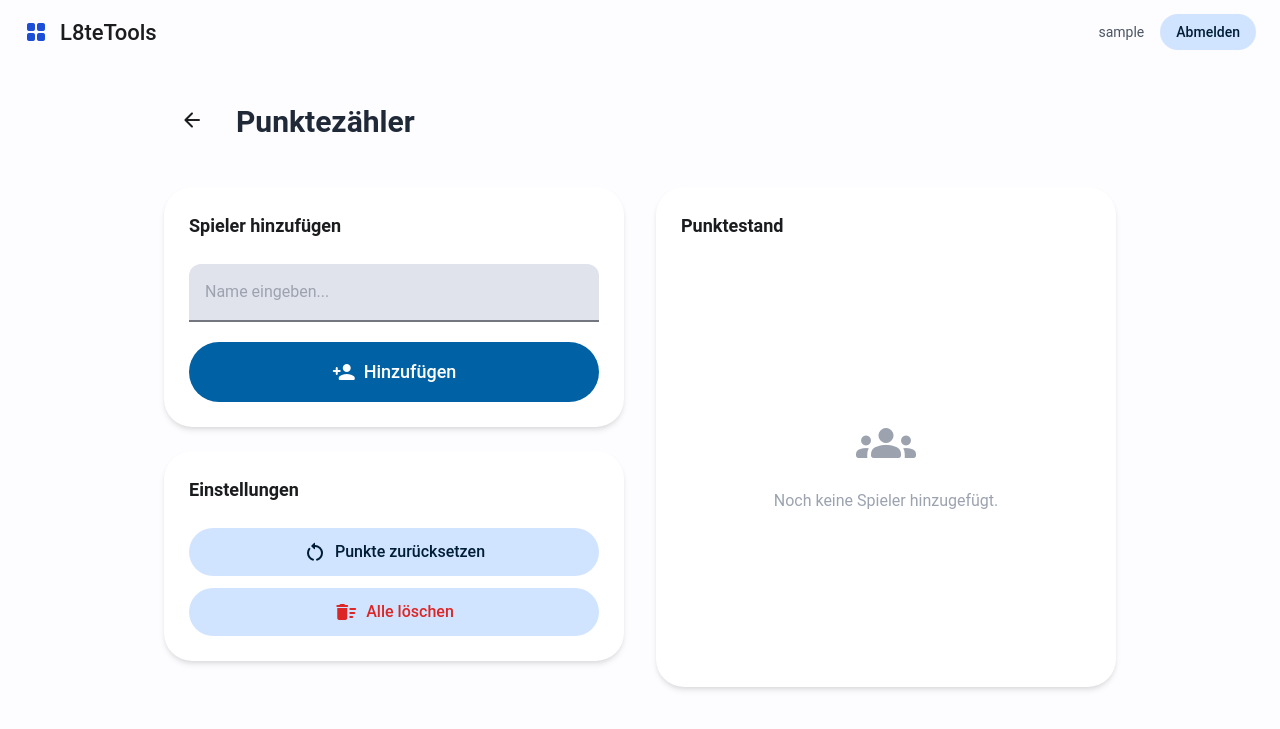
After one commit to L8teNever/L8teTools, a Flask app: page /tools/score-tracker in a window 1280 px wide. The commit adds this page. Shown: the top 729 px of the page. Run offline with Flask 3, Linux system fonts and the light colour scheme; the visitor is signed in with stand-in values (Sample User, id 1); some libraries are stand-ins or nearby versions; some web fonts are replaced.

Commit message:
v.0.0.32 - Add Score Tracker (Punktezähler) tool

```diff
--- a/app.py
+++ b/app.py
@@ -117,6 +117,11 @@ def create_app():
     @login_required
     def dice_roller():
         return render_template('tools/dice_roller.html')
+
+    @app.route('/tools/score-tracker')
+    @login_required
+    def score_tracker():
+        return render_template('tools/score_tracker.html', user=current_user)
 
     @app.route('/api/convert', methods=['POST'])
     @login_required
--- /dev/null
+++ b/templates/tools/score_tracker.html
@@ -0,0 +1,179 @@
+{% extends "base.html" %}
+
+{% block title %}Punktezähler{% endblock %}
+
+{% block content %}
+<div class="tool-page-container">
+    <div class="page-header">
+        <a href="{{ url_for('dashboard') }}"
+            class="p-4 hover:bg-gray-100 dark:hover:bg-gray-800 rounded-full transition-colors">
+            <span class="material-icons-round text-2xl">arrow_back</span>
+        </a>
+        <h2 class="text-3xl font-bold text-gray-800 dark:text-gray-100">Punktezähler</h2>
+    </div>
+
+    <div class="tool-grid">
+        <!-- New Player Column -->
+        <div class="flex flex-col gap-6">
+            <div class="m3-card">
+                <h3 class="text-lg font-bold mb-6">Spieler hinzufügen</h3>
+                <div class="m3-input-group">
+                    <input type="text" id="playerName" class="m3-text-input" placeholder="Name eingeben..."
+                        autocomplete="off">
+                </div>
+                <button class="m3-button m3-button-filled w-full py-4 text-lg" onclick="addPlayer()">
+                    <span class="material-icons-round">person_add</span>
+                    Hinzufügen
+                </button>
+            </div>
+
+            <div class="m3-card">
+                <h3 class="text-lg font-bold mb-6">Einstellungen</h3>
+                <div class="flex flex-col gap-3">
+                    <button class="m3-button w-full py-3 border-2 border-gray-200 dark:border-gray-700"
+                        onclick="resetAllScores()">
+                        <span class="material-icons-round">restart_alt</span>
+                        Punkte zurücksetzen
+                    </button>
+                    <button
+                        class="m3-button w-full py-3 text-red-600 dark:text-red-400 border-2 border-red-100 dark:border-red-900/30"
+                        onclick="clearAllPlayers()">
+                        <span class="material-icons-round">delete_sweep</span>
+                        Alle löschen
+                    </button>
+                </div>
+            </div>
+        </div>
+
+        <!-- Score List Column -->
+        <div class="m3-card flex flex-col min-h-[500px]">
+            <h3 class="text-lg font-bold mb-6">Punktestand</h3>
+            <div id="playerList" class="space-y-4 flex-1">
+                <!-- Players will be injected here -->
+                <div class="flex flex-col items-center justify-center h-full text-gray-400 py-20" id="emptyState">
+                    <span class="material-icons-round text-6xl mb-4">groups</span>
+                    <p>Noch keine Spieler hinzugefügt.</p>
+                </div>
+            </div>
+        </div>
+    </div>
+</div>
+
+<template id="playerTemplate">
+    <div
+        class="flex items-center justify-between p-4 bg-gray-50 dark:bg-gray-800/50 rounded-2xl border border-gray-100 dark:border-gray-700 transition-all player-row">
+        <div class="flex items-center gap-4">
+            <div
+                class="w-10 h-10 rounded-full bg-blue-100 dark:bg-blue-900/30 flex items-center justify-center text-blue-600 dark:text-blue-400">
+                <span class="material-icons-round">person</span>
+            </div>
+            <div>
+                <div class="font-bold text-gray-800 dark:text-white player-name-display text-lg"></div>
+            </div>
+        </div>
+        <div class="flex items-center gap-6">
+            <div
+                class="flex items-center bg-white dark:bg-gray-900 rounded-full p-1 shadow-sm border border-gray-100 dark:border-gray-700">
+                <button
+                    class="w-10 h-10 flex items-center justify-center rounded-full hover:bg-gray-100 dark:hover:bg-gray-800 transition-colors"
+                    onclick="updateScore(this, -1)">
+                    <span class="material-icons-round text-gray-600 dark:text-gray-400">remove</span>
+                </button>
+                <div class="w-16 text-center font-bold text-2xl player-score">0</div>
+                <button
+                    class="w-10 h-10 flex items-center justify-center rounded-full hover:bg-gray-100 dark:hover:bg-gray-800 transition-colors"
+                    onclick="updateScore(this, 1)">
+                    <span class="material-icons-round text-blue-600 dark:text-blue-400">add</span>
+                </button>
+            </div>
+            <button class="p-2 text-gray-400 hover:text-red-500 transition-colors" onclick="removePlayer(this)">
+                <span class="material-icons-round">close</span>
+            </button>
+        </div>
+    </div>
+</template>
+
+<script>
+    const playerList = document.getElementById('playerList');
+    const emptyState = document.getElementById('emptyState');
+    const playerNameInput = document.getElementById('playerName');
+    const playerTemplate = document.getElementById('playerTemplate');
+
+    let players = JSON.parse(localStorage.getItem('scoreboard_players') || '[]');
+
+    function savePlayers() {
+        localStorage.setItem('scoreboard_players', JSON.stringify(players));
+    }
+
+    function renderPlayers() {
+        // Clear current list
+        const rows = playerList.querySelectorAll('.player-row');
+        rows.forEach(row => row.remove());
+
+        if (players.length === 0) {
+            emptyState.classList.remove('hidden');
+        } else {
+            emptyState.classList.add('hidden');
+            players.forEach((player, index) => {
+                const clone = playerTemplate.content.cloneNode(true);
+                clone.querySelector('.player-name-display').textContent = player.name;
+                clone.querySelector('.player-score').textContent = player.score;
+
+                // Add index for easy reference
+                const row = clone.querySelector('.player-row');
+                row.dataset.index = index;
+
+                playerList.appendChild(clone);
+            });
+        }
+    }
+
+    function addPlayer() {
+        const name = playerNameInput.value.trim();
+        if (!name) return;
+
+        players.push({ name: name, score: 0 });
+        playerNameInput.value = '';
+        savePlayers();
+        renderPlayers();
+    }
+
+    function updateScore(btn, delta) {
+        const row = btn.closest('.player-row');
+        const index = parseInt(row.dataset.index);
+        players[index].score += delta;
+
+        row.querySelector('.player-score').textContent = players[index].score;
+        savePlayers();
+    }
+
+    function removePlayer(btn) {
+        const row = btn.closest('.player-row');
+        const index = parseInt(row.dataset.index);
+        players.splice(index, 1);
+        savePlayers();
+        renderPlayers();
+    }
+
+    function resetAllScores() {
+        players.forEach(p => p.score = 0);
+        savePlayers();
+        renderPlayers();
+    }
+
+    function clearAllPlayers() {
+        if (confirm('Möchtest du wirklich alle Spieler löschen?')) {
+            players = [];
+            savePlayers();
+            renderPlayers();
+        }
+    }
+
+    // Handle Enter key
+    playerNameInput.addEventListener('keypress', (e) => {
+        if (e.key === 'Enter') addPlayer();
+    });
+
+    document.addEventListener('DOMContentLoaded', renderPlayers);
+</script>
+{% endblock %}
--- a/version.txt
+++ b/version.txt
@@ -1 +1 @@
-v.0.0.31
+v.0.0.32
```
Also changed, not shown: templates/dashboard.html (+12 -0 lines).
